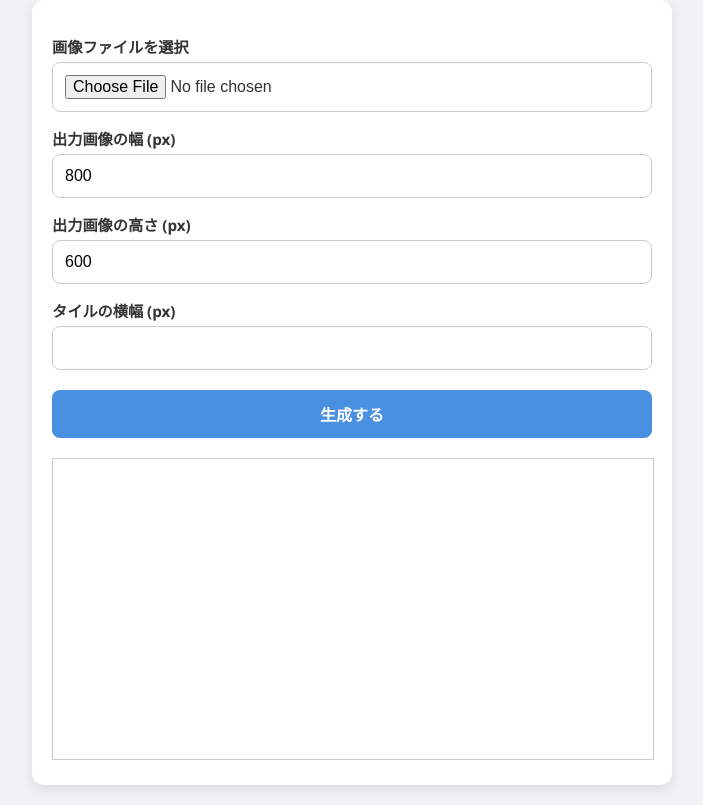
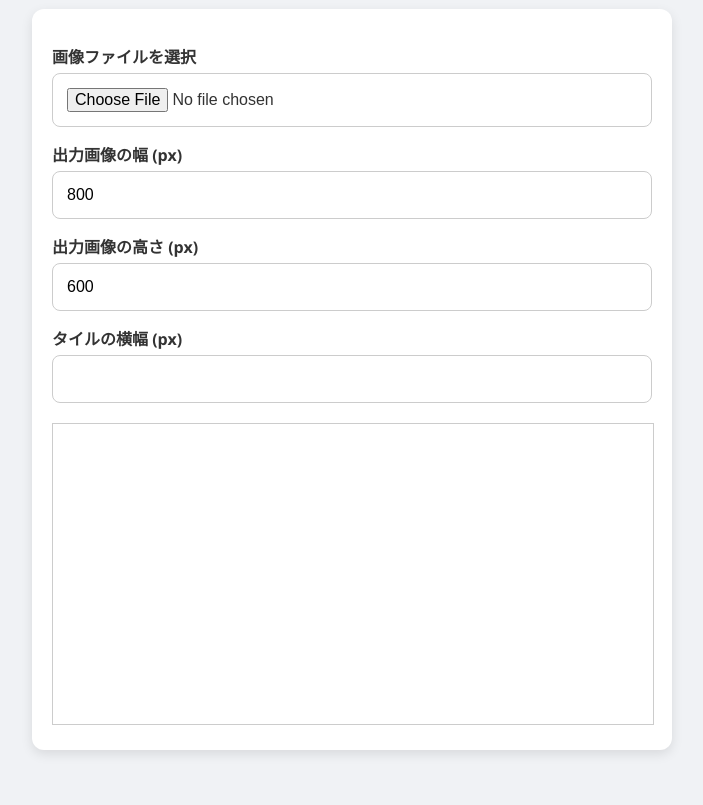
Before and after one commit to beta-03b2/Tiling, a plain HTML site: page index.html in a window 1280 px wide. Shown: the part 100-905 px from the top of the page, without its empty margins (288-991 px from the left). After the commit the page ends 870 px from the top, so only its background shows below. Drawn offline with Linux system fonts and the light colour scheme.

Commit message:
Update index.html

```diff
--- a/index.html
+++ b/index.html
@@ -16,7 +16,7 @@
     h1 {
       color: #4a90e2;
       text-align: center;
-      font-size: 1.8em;
+      font-size: clamp(1.5rem, 4vw, 2rem);
     }
 
     .container {
@@ -31,39 +31,23 @@
     label {
       display: block;
       margin-top: 15px;
-      text-align: left;
       font-weight: bold;
-      font-size: 0.95em;
+      font-size: 1rem;
     }
 
     input[type="file"],
-    input[type="number"],
-    button {
+    input[type="number"] {
       width: 100%;
       font-size: 1rem;
       margin-top: 5px;
-      padding: 12px;
+      padding: 14px;
       border: 1px solid #ccc;
       border-radius: 8px;
       box-sizing: border-box;
     }
 
-    button {
-      background-color: #4a90e2;
-      color: white;
-      font-weight: bold;
-      margin-top: 20px;
-      border: none;
-      cursor: pointer;
-    }
-
-    button:hover {
-      background-color: #357ab7;
-    }
-
     canvas {
       width: 100%;
-      max-width: 100%;
       margin-top: 20px;
       border: 1px solid #ccc;
     }
@@ -81,10 +65,14 @@
       text-decoration: underline;
     }
 
-    @media (max-width: 500px) {
-      body { padding: 10px; }
-      .container { padding: 15px; }
-      h1 { font-size: 1.5em; }
+    @media (max-width: 600px) {
+      input, label {
+        font-size: 1.1rem;
+      }
+
+      input[type="number"] {
+        padding: 16px;
+      }
     }
   </style>
 </head>
@@ -104,8 +92,6 @@
     <label for="tileWidth">タイルの横幅 (px)</label>
     <input type="number" id="tileWidth" required>
 
-    <button onclick="generateTiledImage()">生成する</button>
-
     <canvas id="outputCanvas"></canvas>
     <a id="downloadLink" download="tiled_image.png">⬇️ 生成された画像をダウンロード</a>
   </div>
@@ -113,61 +99,65 @@
   <script>
     let uploadedImage = null;
 
+    const canvas = document.getElementById('outputCanvas');
+    const ctx = canvas.getContext('2d');
+
+    const widthInput = document.getElementById('canvasWidth');
+    const heightInput = document.getElementById('canvasHeight');
+    const tileWidthInput = document.getElementById('tileWidth');
+    const downloadLink = document.getElementById('downloadLink');
+
+    // 初期値に画面サイズ
+    window.addEventListener('DOMContentLoaded', () => {
+      widthInput.value = window.screen.width;
+      heightInput.value = window.screen.height;
+    });
+
     document.getElementById('imageInput').addEventListener('change', function (e) {
       const reader = new FileReader();
       reader.onload = function (event) {
         uploadedImage = new Image();
         uploadedImage.onload = function () {
-          // タイルの横幅に画像の横幅を初期値として設定
-          document.getElementById('tileWidth').value = uploadedImage.width;
+          tileWidthInput.value = uploadedImage.width;
+          updateCanvas(); // 初回描画
         };
         uploadedImage.src = event.target.result;
       };
       reader.readAsDataURL(e.target.files[0]);
     });
 
-    // 画面サイズを初期値として設定
-    window.addEventListener('DOMContentLoaded', () => {
-      document.getElementById('canvasWidth').value = window.screen.width;
-      document.getElementById('canvasHeight').value = window.screen.height;
+    [widthInput, heightInput, tileWidthInput].forEach(input => {
+      input.addEventListener('input', () => {
+        updateCanvas();
+      });
     });
 
-    function generateTiledImage() {
-      if (!uploadedImage) {
-        alert("まず画像を選択してください。");
-        return;
-      }
+    function updateCanvas() {
+      if (!uploadedImage) return;
 
-      const width = parseInt(document.getElementById('canvasWidth').value);
-      const height = parseInt(document.getElementById('canvasHeight').value);
-      const tileWidth = parseInt(document.getElementById('tileWidth').value);
+      const width = parseInt(widthInput.value);
+      const height = parseInt(heightInput.value);
+      const tileWidth = parseInt(tileWidthInput.value);
 
-      if (!width || !height || !tileWidth) {
-        alert("すべての項目を入力してください。");
-        return;
-      }
+      if (!width || !height || !tileWidth) return;
 
-      // 元画像の比率を保ったまま高さを算出
       const tileHeight = uploadedImage.height * (tileWidth / uploadedImage.width);
-
-      const canvas = document.getElementById('outputCanvas');
-      const ctx = canvas.getContext('2d');
 
       canvas.width = width;
       canvas.height = height;
 
-      // タイル画像作成
       const tileCanvas = document.createElement('canvas');
       tileCanvas.width = tileWidth;
       tileCanvas.height = tileHeight;
       const tileCtx = tileCanvas.getContext('2d');
+
       tileCtx.drawImage(uploadedImage, 0, 0, tileWidth, tileHeight);
 
       const pattern = ctx.createPattern(tileCanvas, 'repeat');
+      ctx.clearRect(0, 0, canvas.width, canvas.height);
       ctx.fillStyle = pattern;
       ctx.fillRect(0, 0, width, height);
 
-      const downloadLink = document.getElementById('downloadLink');
       downloadLink.href = canvas.toDataURL("image/png");
       downloadLink.style.display = "block";
     }
```
